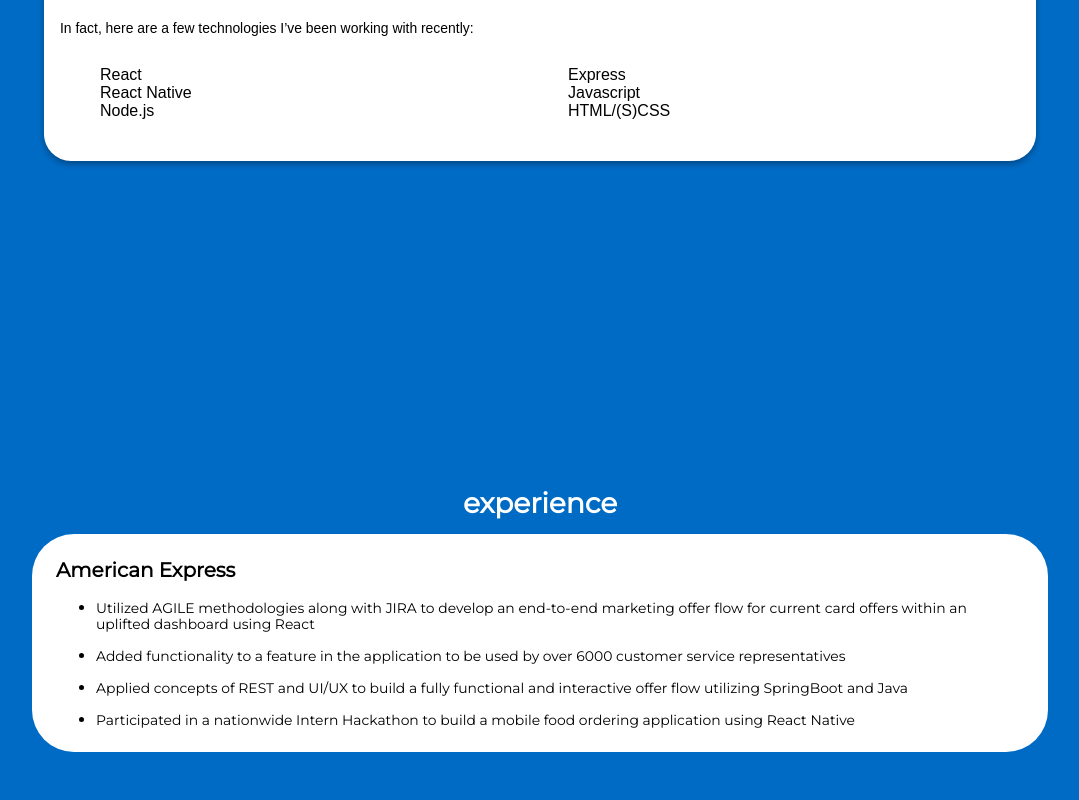
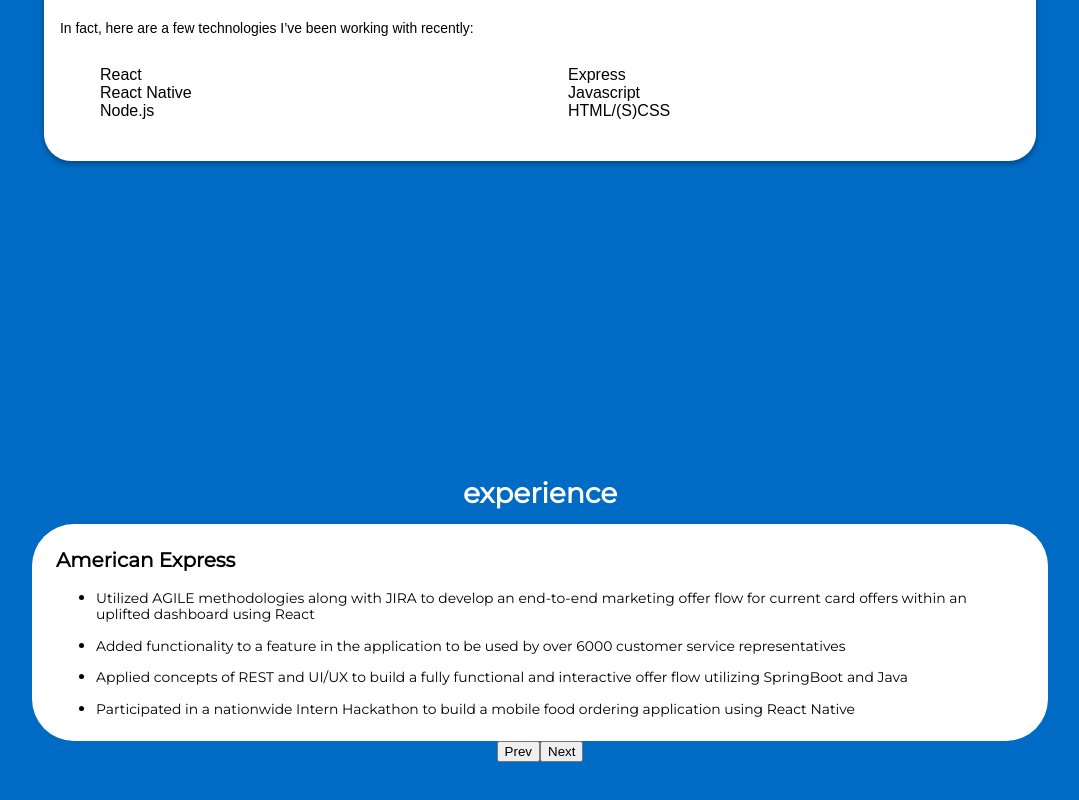
Before and after one commit to cgnicolas/Mobile-First-Personal-Website, a React (Create React App) app: page / in a window 1280 px wide. Shown: the part 1388-2188 px from the top of the page, without its empty margins (100-1179 px from the left). Built offline with nearby package versions, Linux system fonts and the light colour scheme.

Commit message:
Experience Cards now switch between each card

```diff
--- a/src/Assets/Content/Text/Experience.js
+++ b/src/Assets/Content/Text/Experience.js
@@ -8,13 +8,13 @@ export default {
             "Participated in a nationwide Intern Hackathon to build a mobile food ordering application using React Native"
         ]
         },
-        // {
-        //     title: "Design For X Lab",
-        //     descriptions: ["Lorem Ipsum", "Lorem Ipsum", "Lorem Ipsum"]
-        // },
-        // {
-        //     title: "Citi Bank",
-        //     descriptions: ["Lorem Ipsum", "Lorem Ipsum", "Lorem Ipsum"]
-        // },
+        {
+            title: "Design For X Lab",
+            descriptions: ["Lorem Ipsum", "Lorem Ipsum", "Lorem Ipsum"]
+        },
+        {
+            title: "Citi Bank",
+            descriptions: ["Lorem Ipsum", "Lorem Ipsum", "Lorem Ipsum"]
+        },
     ]
 }
--- a/src/Components/Experience/Slider.jsx
+++ b/src/Components/Experience/Slider.jsx
@@ -1,15 +1,12 @@
 import React, { Component } from 'react';
 
 class Slider extends Component {
-    state = {
-        currentItem: 0
-    }
     render() {
-        let {list} = this.props;
-        let {currentItem} = this.state;
+        let {list, activeCard} = this.props;
         return (
-            <div>
-
+            <div className="experience-slider">
+                <button type="button" onClick={() => {this.props.handleClick(0)}}>Prev</button>
+                <button type="button" onClick={() => {this.props.handleClick(1)}}>Next</button>
             </div>
          );
     }
--- a/src/Containers/Experience.jsx
+++ b/src/Containers/Experience.jsx
@@ -1,6 +1,7 @@
 import React, { Component } from 'react';
 import ExperienceCard from '../Components/Experience/ExperienceCard';
 import ExperienceSwitcher from '../Components/Experience/ExperienceSwitcher';
+import Slider from '../Components/Experience/Slider';
 class Experience extends Component {
     state = {
         formal: true,
@@ -11,6 +12,7 @@ class Experience extends Component {
          super(props);
 
          this.changeExperience = this.changeExperience.bind(this);
+         this.changeActiveCard = this.changeActiveCard.bind(this);
 
      }
 
@@ -18,6 +20,19 @@ class Experience extends Component {
         this.setState({
             formal: !this.state.formal,
         })
+    }
+
+    changeActiveCard(direction) {
+        let {activeCard} = this.state;
+        let {data} = this.props.content;
+        if(direction && activeCard + 1 < data.length){
+            activeCard++;
+            this.setState({activeCard});
+        } else if(!direction && activeCard > 0) {
+            activeCard--;
+            this.setState({activeCard});
+        }
+        console.log(activeCard)
     }
 
     render() {
@@ -37,6 +52,7 @@ class Experience extends Component {
                         })}
                         <div></div>
                     </div>
+                    <Slider handleClick={this.changeActiveCard}/>
                 </div>
             </section>
          );
```
